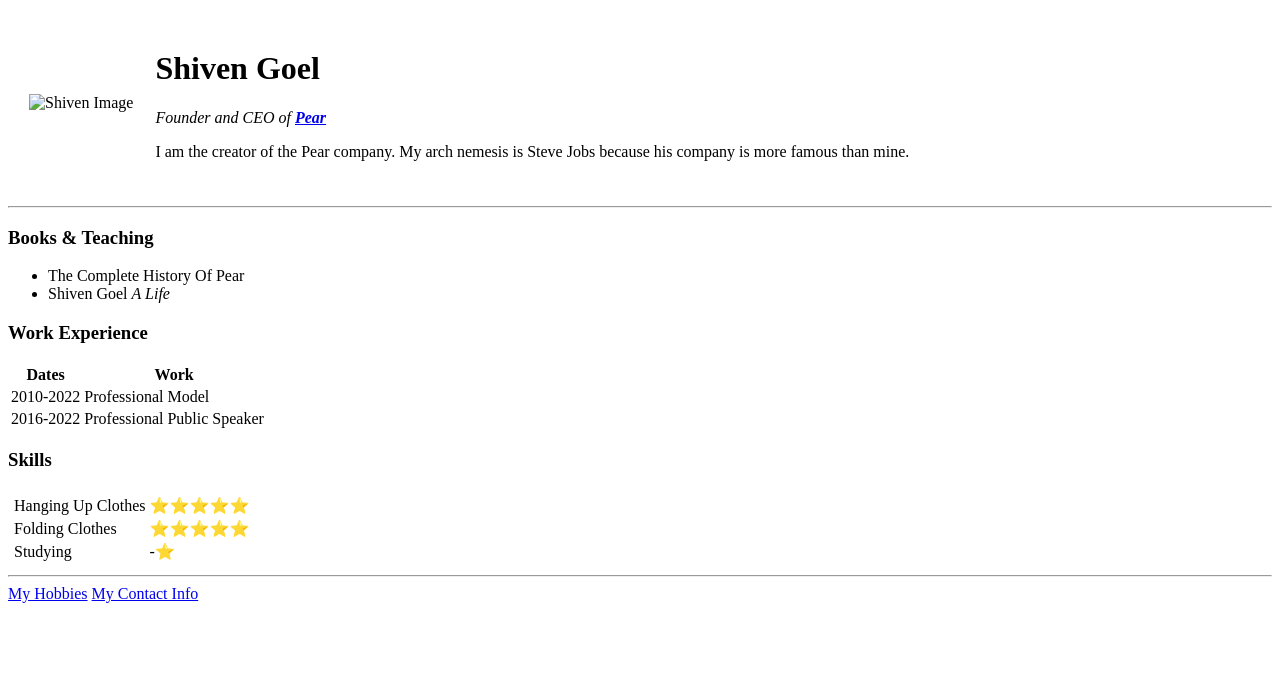
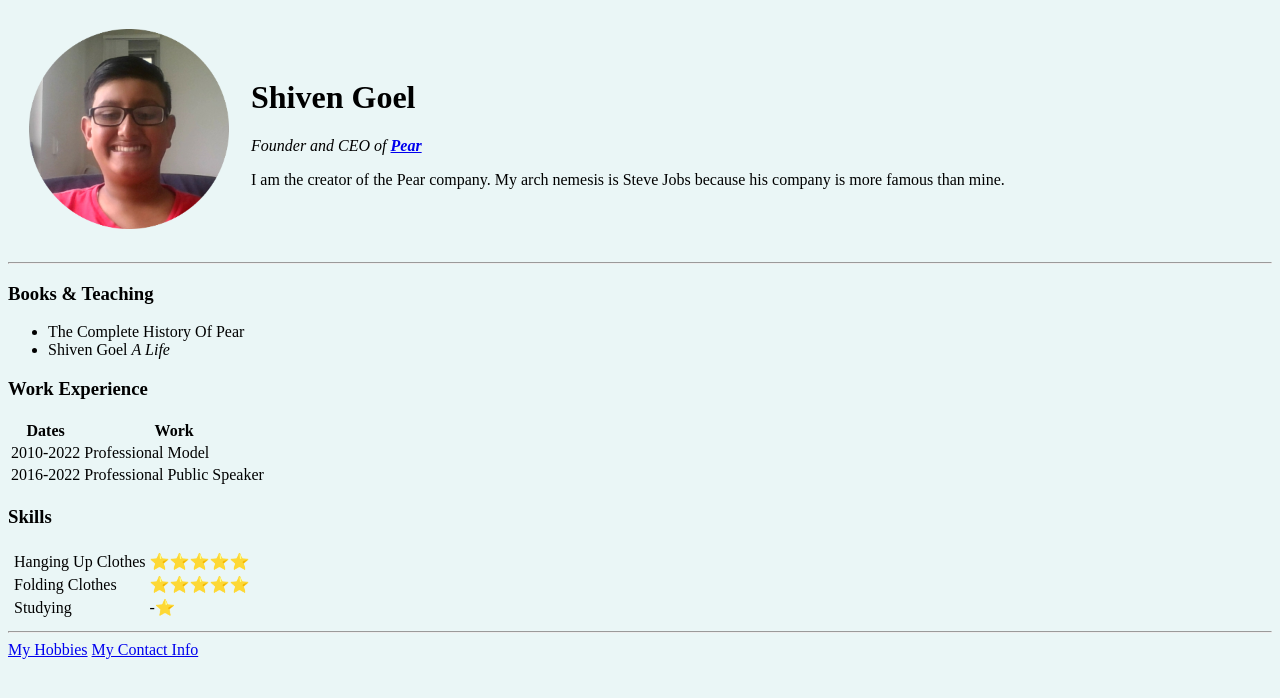
Before and after one commit to ShivenDev/cv, a plain HTML site: page index.html in a window 1280 px wide. Drawn offline with Linux system fonts and the light colour scheme.

Commit message:
Updating my files

```diff
--- a/index.html
+++ b/index.html
@@ -6,10 +6,10 @@
   <title>😃SHIVEN'S WEBSITE</title>
 </head>
 
-<body>
+<body style="background-color: #EAF6F6;">
   <table cellspacing="20">
     <tr>
-      <td><img src="shiven.png" alt="Shiven Image"/></td>
+      <td><img src="Shiven2.png" alt="Shiven Image"/></td>
       <td>
         <h1>Shiven Goel</h1>
         <p><em>Founder and CEO of <strong><a href="https://www.apple.com/">Pear</a></strong></em></p>
```
